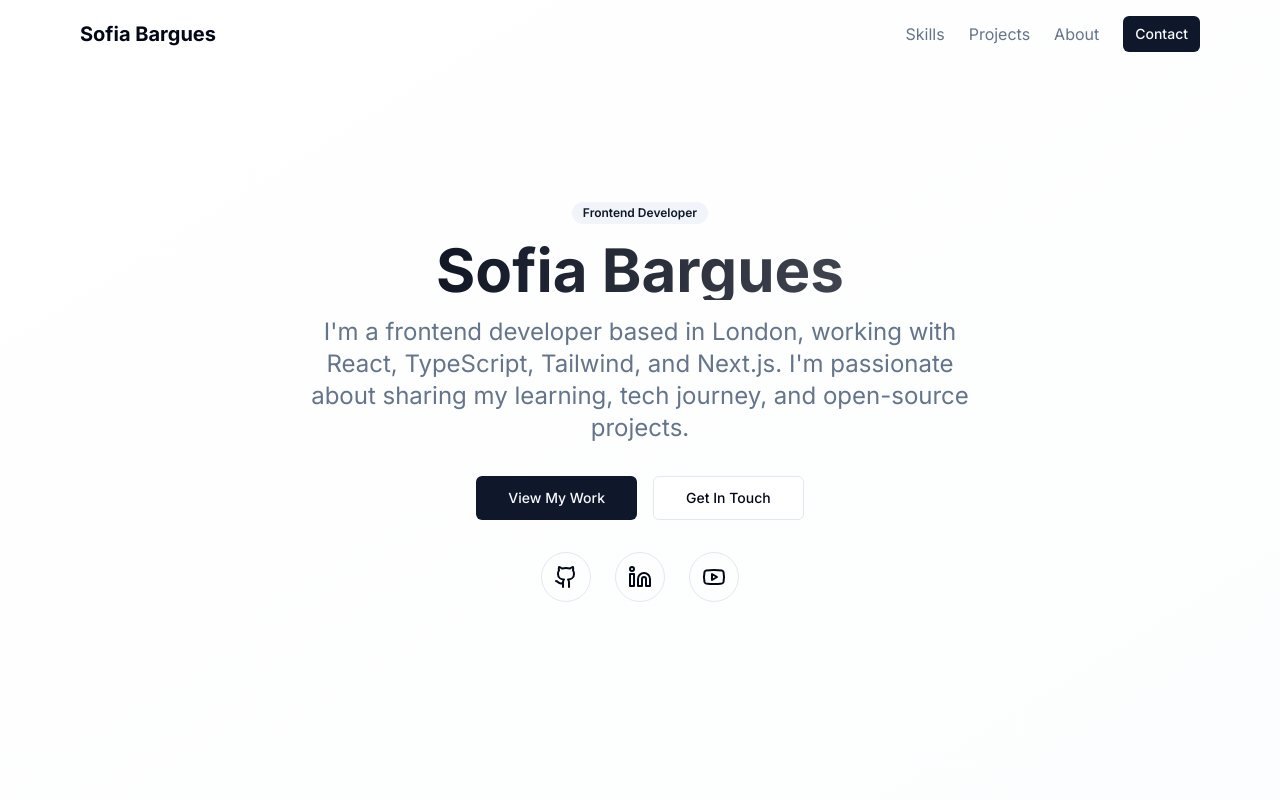
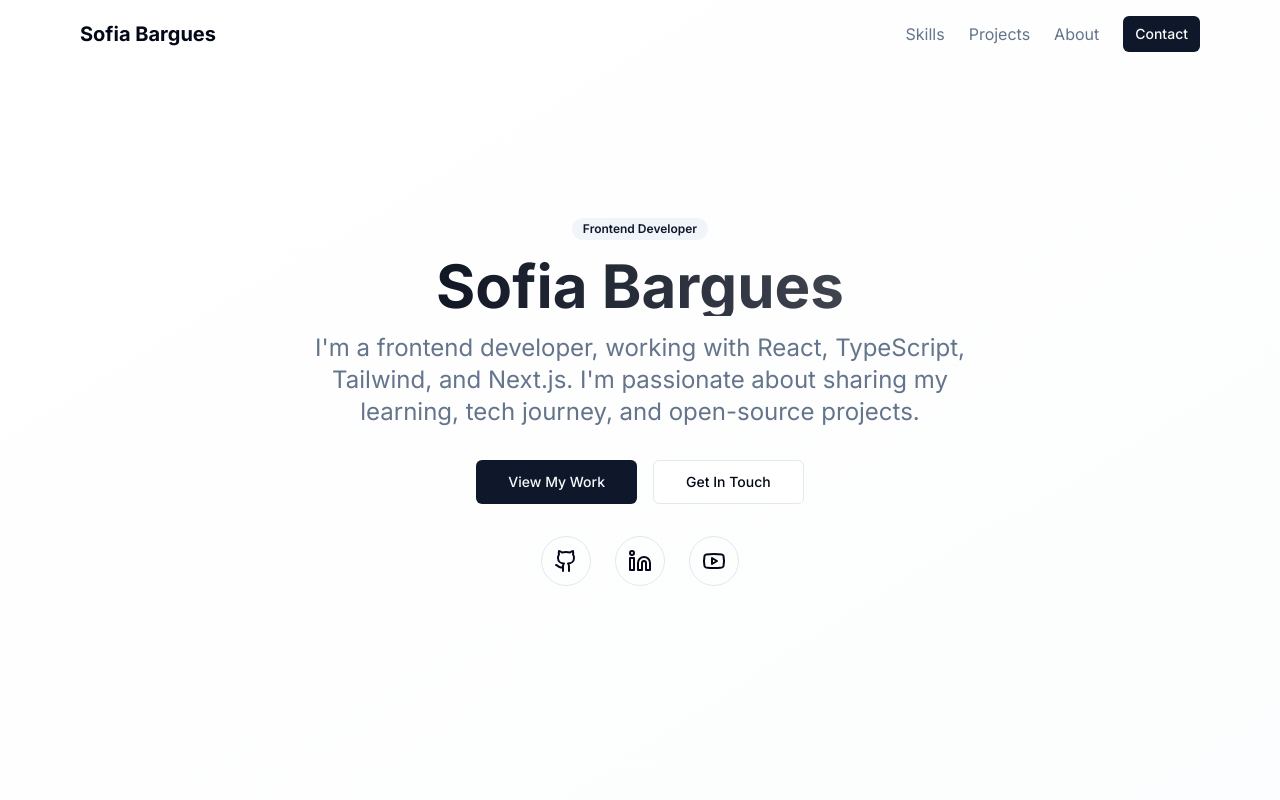
Before and after one commit to SofiaBargues/sofia-bargues-portfolio, a React (Vite) app: page / in a window 1280 px wide. Shown: the top 800 px of the page. Built offline with nearby package versions, Linux system fonts and the light colour scheme.

Commit message:
Visual edit in Lovable
Edited UI in Lovable

```diff
--- a/src/components/Hero.tsx
+++ b/src/components/Hero.tsx
@@ -11,7 +11,7 @@ const Hero = () => {
           <h1 className="text-4xl md:text-6xl font-bold mb-4 bg-gradient-to-r from-foreground to-foreground/70 bg-clip-text text-transparent">
             Sofia Bargues
           </h1>
-          <p className="text-xl md:text-2xl text-muted-foreground mb-8 max-w-2xl mx-auto leading-relaxed">I'm a frontend developer based in London, working with React, TypeScript, Tailwind, and Next.js. I'm passionate about sharing my learning, tech journey, and open-source projects.</p>
+          <p className="text-xl md:text-2xl text-muted-foreground mb-8 max-w-2xl mx-auto leading-relaxed">I'm a frontend developer, working with React, TypeScript, Tailwind, and Next.js. I'm passionate about sharing my learning, tech journey, and open-source projects.</p>
         </div>
 
         <div className="flex flex-wrap justify-center gap-4 mb-8">
```
